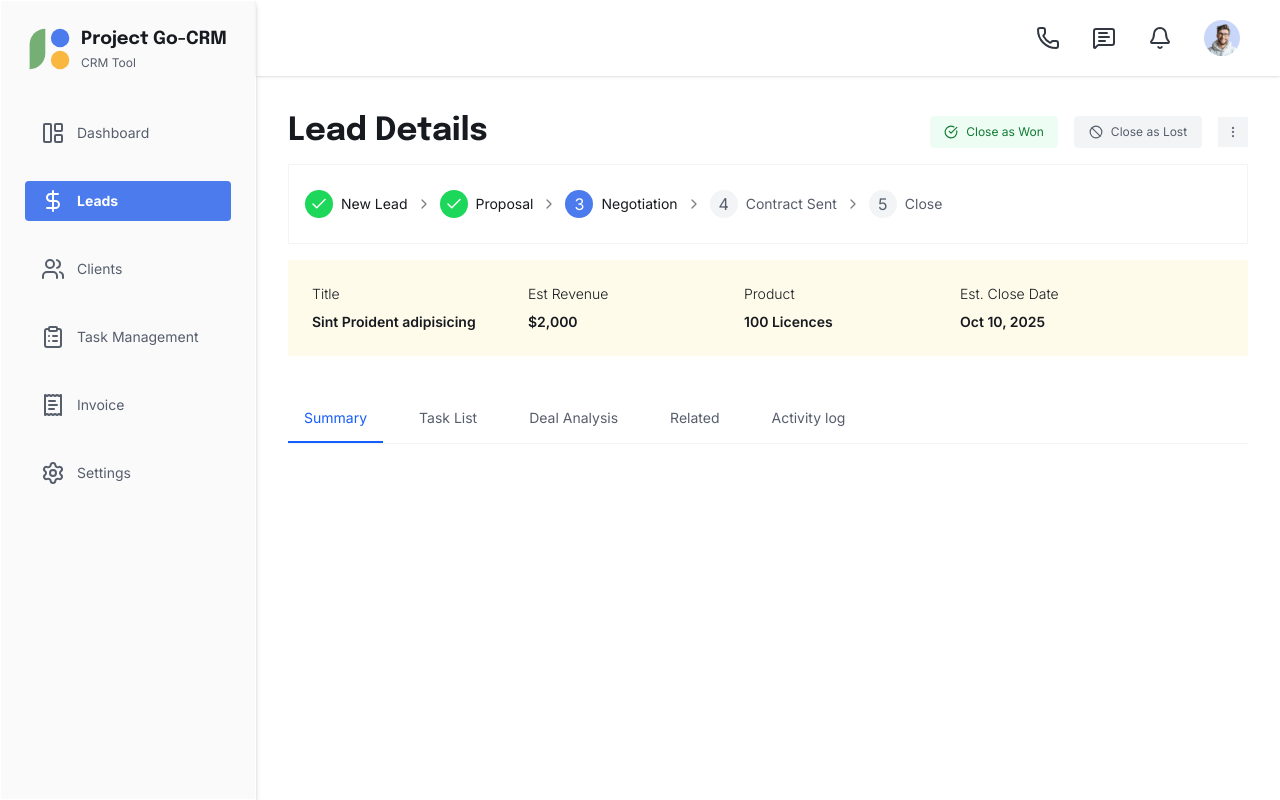
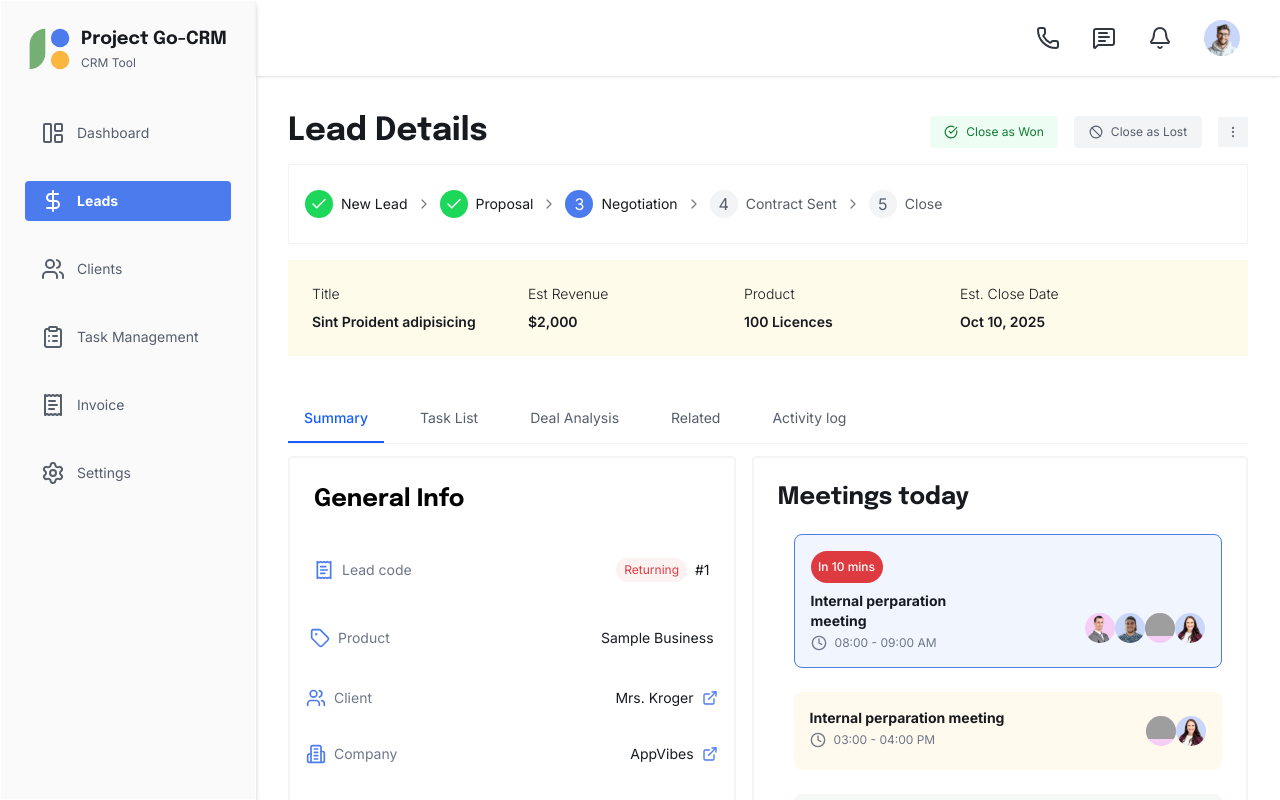
Before and after one commit to SutirthaDey/go-crm, a Next.js app: page /leads/1 in a window 1280 px wide. Built offline with nearby package versions, Linux system fonts and the light colour scheme; grey boxes are pictures that could not be loaded.

Commit message:
Lead Details Page Completed

```diff
--- a/src/app/leads/[id]/page.tsx
+++ b/src/app/leads/[id]/page.tsx
@@ -1,10 +1,21 @@
 "use client";
 
+import UpcomingMeetings from "@/components/dashboard/UpcomingMeetings";
+import LeadScoreChart from "@/components/Leads/LeadScoreChart";
 import Stages from "@/components/Leads/Stages";
+import Summary from "@/components/Leads/Summary";
 import Tabs from "@/components/Leads/Tabs";
 import Title from "@/components/Leads/Title";
 import { epilogue } from "@/ui/fonts";
-import { Ban, CircleCheckBig, EllipsisVertical } from "lucide-react";
+import {
+  Ban,
+  Check,
+  CircleCheckBig,
+  EllipsisVertical,
+  TrendingUp,
+  X,
+} from "lucide-react";
+import Link from "next/link";
 import { useState } from "react";
 
 export default function LeadDetails() {
@@ -38,6 +49,62 @@ export default function LeadDetails() {
       <Title />
 
       <Tabs activeTab={activeTab} setActiveTab={setActiveTab} />
+
+      <div className="w-full flex-wrap md:flex-nowrap flex py-3 gap-4">
+        <Summary />
+        <div className="flex flex-col min-w-1/2 gap-4">
+          <div className="border-2 rounded-sm border-gray-100 pt-1">
+            <UpcomingMeetings />
+          </div>
+          <div className="border-2 rounded-sm border-gray-100 p-6 flex flex-col gap-5">
+            <div className="flex justify-between items-center">
+              <p
+                className={`${epilogue.className} font-bold text-2xl leading-5 tex-[#171A1FFF]`}
+              >
+                Lead Score
+              </p>
+              <Link href="/leads/" className="text-blue-500 hover:underline">
+                View details
+              </Link>
+            </div>
+            <div className="w-full flex gap-3">
+              <div className="flex flex-col w-1/2 justify-center items-center gap-4">
+                <LeadScoreChart />
+                <div className="text-[#5DBB63]">
+                  <TrendingUp className="inline-block mr-2" />
+                  <p className="inline-block font-bold">80%</p>
+                </div>
+              </div>
+              <div className="min-w-1/4 text-xs md:text-sm flex flex-col items-baseline gap-4">
+                <div className="flex items-center gap-2">
+                  <Check height={22} width={22} color="#10B981" />
+                  <p>Country/Region is UK</p>
+                </div>
+                <div className="flex items-center gap-2">
+                  <Check height={22} width={22} color="#10B981" />
+
+                  <p>Job title is Manager</p>
+                </div>
+
+                <div className="flex items-center gap-2">
+                  <Check height={22} width={22} color="#10B981" />
+                  <p>Returing Opp</p>
+                </div>
+
+                <div className="flex items-center gap-2">
+                  <X height={22} width={22} color="#B91C1C" />
+                  <p>Est. close date is less than 10 days</p>
+                </div>
+
+                <div className="flex items-center gap-2">
+                  <Check height={22} width={22} color="#10B981" />
+                  <p>Acception Demo meeting</p>
+                </div>
+              </div>
+            </div>
+          </div>
+        </div>
+      </div>
     </div>
   );
 }
--- /dev/null
+++ b/src/components/Leads/LeadScoreChart.tsx
@@ -0,0 +1,39 @@
+"use client";
+
+import { Doughnut } from "react-chartjs-2";
+import { Chart as ChartJS, ArcElement, Tooltip, Legend } from "chart.js";
+
+ChartJS.register(ArcElement, Tooltip, Legend);
+
+const chartData = [
+  { label: "Negotiations", value: 80, color: "#5DBB63" },
+  { label: "Lost", value: 20, color: "#F3F4F6" }, // Gray
+];
+
+const data = {
+  labels: chartData.map((d) => d.label),
+  datasets: [
+    {
+      label: "Funnel Values",
+      data: chartData.map((d) => d.value),
+      backgroundColor: chartData.map((d) => d.color),
+      borderWidth: 1,
+    },
+  ],
+};
+
+export default function LeadScoreChart() {
+  return (
+    <div className="w-[50%] flex min-w-[100px] h-[150px] justify-center">
+      <Doughnut
+        data={data}
+        options={{
+          cutout: "70%",
+          plugins: {
+            legend: { display: false },
+          },
+        }}
+      />
+    </div>
+  );
+}
--- /dev/null
+++ b/src/components/Leads/Summary.tsx
@@ -0,0 +1,156 @@
+import { epilogue } from "@/ui/fonts";
+import {
+  AtSign,
+  Banknote,
+  Building2,
+  CreditCard,
+  DollarSign,
+  ExternalLink,
+  Phone,
+  ReceiptText,
+  ShoppingCart,
+  Tag,
+  User,
+  Users,
+} from "lucide-react";
+import Image from "next/image";
+import React from "react";
+
+const Summary = () => {
+  return (
+    <div className="flex flex-wrap flex-col w-full md:flex-no-wrap md:w-1/2 border-2 rounded-sm border-gray-100">
+      <div
+        className={`${epilogue.className} w-full p-6 font-bold text-2xl leading-5 tex-[#171A1FFF] mt-2`}
+      >
+        General Info
+      </div>
+      <div className="w-full flex justify-between p-6">
+        <div className="flex items-center gap-2">
+          <ReceiptText className="text-[#4B7BECFF]" width={20} height={20} />
+          <p className="font-[400] leading-6 text-sm text-[#6E7787FF]">
+            Lead code
+          </p>
+        </div>
+        <div className="flex items-center gap-2">
+          <div className="bg-[#FDF2F2FF] text-[#DE3B40FF] px-2 py-1 flex justify-center rounded-xl hover:bg-[#F5C4C6FF]">
+            <p className="text-xs">Returning</p>
+          </div>
+          <div className="text-[#171A1FFF] text-sm">#1</div>
+        </div>
+      </div>
+      <div className="w-full flex justify-between p-5">
+        <div className="flex items-center gap-2">
+          <Tag className="text-[#4B7BECFF]" width={20} height={20} />
+          <p className="font-[400] leading-6 text-sm text-[#6E7787FF]">
+            Product
+          </p>
+        </div>
+        <div className="flex items-center gap-2">
+          <div className="text-[#171A1FFF] text-sm">Sample Business</div>
+        </div>
+      </div>
+      <div className="w-full flex justify-between p-4">
+        <div className="flex items-center gap-2">
+          <Users className="text-[#4B7BECFF]" width={20} height={20} />
+          <p className="font-[400] leading-6 text-sm text-[#6E7787FF]">
+            Client
+          </p>
+        </div>
+        <div className="flex items-center gap-2">
+          <div className="text-[#171A1FFF] text-sm">Mrs. Kroger</div>
+          <ExternalLink className="text-[#4B7BECFF]" width={16} height={16} />
+        </div>
+      </div>
+      <div className="w-full flex justify-between p-4">
+        <div className="flex items-center gap-2">
+          <Building2 className="text-[#4B7BECFF]" width={20} height={20} />
+          <p className="font-[400] leading-6 text-sm text-[#6E7787FF]">
+            Company
+          </p>
+        </div>
+        <div className="flex items-center gap-2">
+          <div className="text-[#171A1FFF] text-sm">AppVibes</div>
+          <ExternalLink className="text-[#4B7BECFF]" width={16} height={16} />
+        </div>
+      </div>
+      <div className="w-full flex justify-between p-4">
+        <div className="flex items-center gap-2">
+          <Phone className="text-[#4B7BECFF]" width={20} height={20} />
+          <p className="font-[400] leading-6 text-sm text-[#6E7787FF]">Phone</p>
+        </div>
+        <div className="flex items-center gap-2">
+          <div className="text-[#4B7BECFF] text-sm">(123) 456-7891</div>
+        </div>
+      </div>{" "}
+      <div className="w-full flex justify-between p-4">
+        <div className="flex items-center gap-2">
+          <AtSign className="text-[#4B7BECFF]" width={20} height={20} />
+          <p className="font-[400] leading-6 text-sm text-[#6E7787FF]">Email</p>
+        </div>
+        <div className="flex items-center gap-2">
+          <div className="text-[#4B7BECFF] text-sm">mail@domain.com</div>
+        </div>
+      </div>
+      <div className="w-full flex justify-between p-4">
+        <div className="flex items-center gap-2">
+          <CreditCard className="text-[#4B7BECFF]" width={20} height={20} />
+          <p className="font-[400] leading-6 text-sm text-[#6E7787FF]">
+            Payment Method
+          </p>
+        </div>
+        <div className="flex items-center gap-2">
+          <div className="text-[#6E7787FF] text-sm">Bank Transfer</div>
+        </div>
+      </div>
+      <div className="w-full flex justify-between p-4">
+        <div className="flex items-center gap-2">
+          <Banknote className="text-[#4B7BECFF]" width={20} height={20} />
+          <p className="font-[400] leading-6 text-sm text-[#6E7787FF]">
+            Currency
+          </p>
+        </div>
+        <div className="flex items-center gap-2">
+          <div className="text-[#6E7787FF] text-sm">USD ($)</div>
+        </div>
+      </div>
+      <div className="w-full flex justify-between p-4">
+        <div className="flex items-center gap-2">
+          <ShoppingCart className="text-[#4B7BECFF]" width={20} height={20} />
+          <p className="font-[400] leading-6 text-sm text-[#6E7787FF]">
+            Budget
+          </p>
+        </div>
+        <div className="flex items-center gap-2">
+          <div className="text-[#6E7787FF] text-sm">$2,0000</div>
+        </div>
+      </div>
+      <div className="w-full flex justify-between p-4">
+        <div className="flex items-center gap-2">
+          <DollarSign className="text-[#4B7BECFF]" width={20} height={20} />
+          <p className="font-[400] leading-6 text-sm text-[#6E7787FF]">
+            Deposit
+          </p>
+        </div>
+        <div className="flex items-center gap-2">
+          <div className="text-[#6E7787FF] text-sm">$0</div>
+        </div>
+      </div>
+      <div className="w-full flex justify-between p-4">
+        <div className="flex items-center gap-2">
+          <User className="text-[#4B7BECFF]" width={20} height={20} />
+          <p className="font-[400] leading-6 text-sm text-[#6E7787FF]">PIC</p>
+        </div>
+        <div className="flex items-center">
+          <div className="bg-[#F5CDF5FF] rounded-full overflow-hidden">
+            <Image src="/I1.jpg" alt="profile image" width={22} height={22} />
+          </div>
+          <div className="bg-[#F5CDF5FF] rounded-full overflow-hidden">
+            <Image src="/H1.jpg" alt="profile image" width={22} height={22} />
+          </div>
+        </div>
+      </div>
+    </div>
+  );
+};
+
+export default Summary;
--- a/src/components/Leads/Tabs.tsx
+++ b/src/components/Leads/Tabs.tsx
@@ -27,7 +27,7 @@ const Tabs: React.FC<TabsProps> = ({ activeTab, setActiveTab }) => {
               className={clsx(
                 "flex items-center gap-2 p-4 text-sm border-b-2",
                 isActive
-                  ? "border-blue-600 text-blue-600"
+                  ? "border-blue-600 text-blue-600 font-[500]"
                   : "border-transparent text-[#565E6CFF]"
               )}
             >
```
